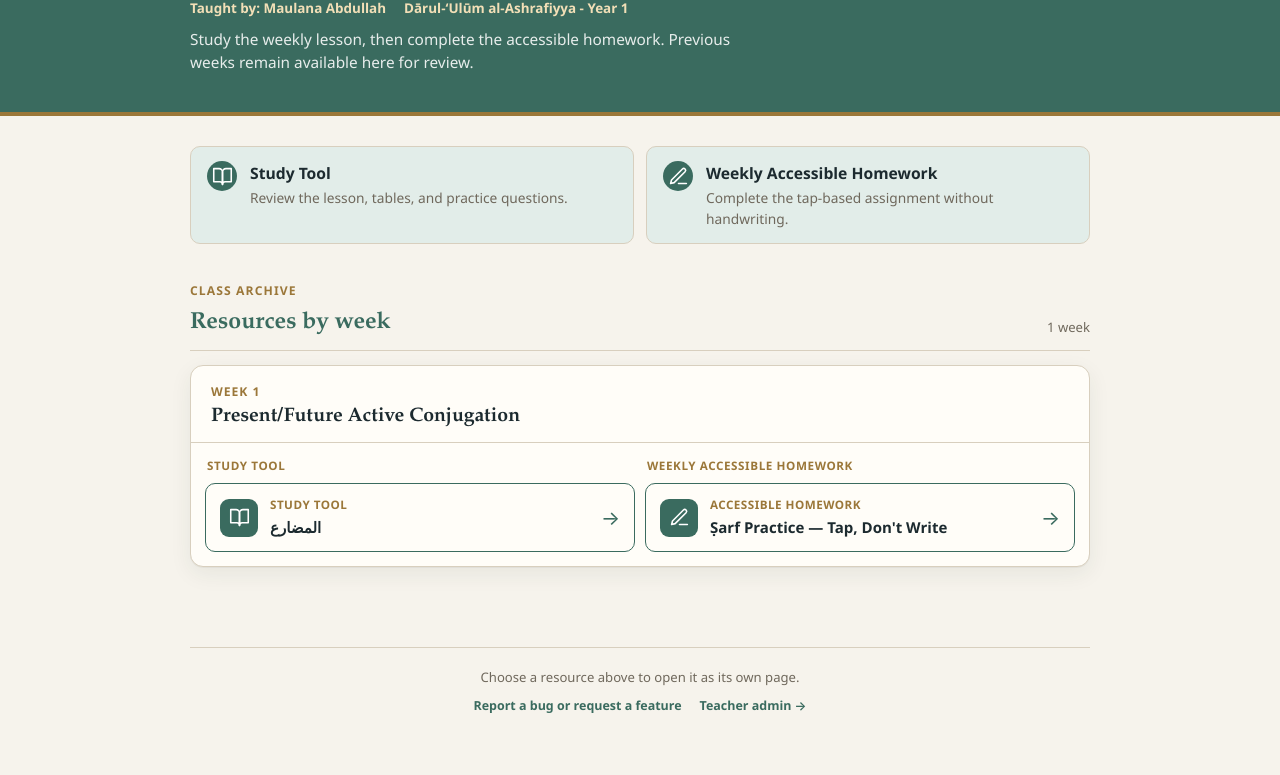
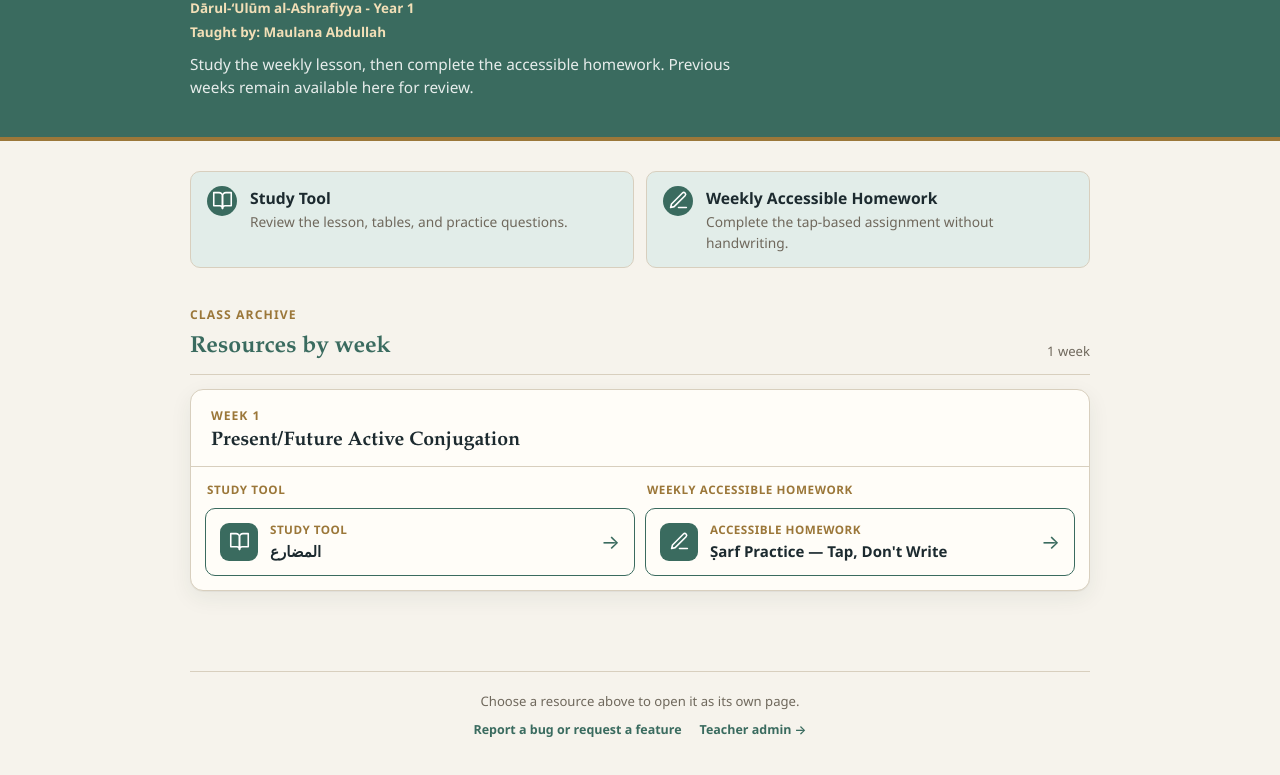
Before and after one commit to safiyahlakhany/sarfTools-DUA-year1, a plain HTML site: page index.html in a window 1280 px wide. Shown: the part 141-916 px from the top of the page. Before the commit the page ends 892 px from the top, so only its background shows below. Drawn offline with Linux system fonts and the light colour scheme.

Commit message:
Reorder class header details

```diff
--- a/assets/site.css
+++ b/assets/site.css
@@ -313,7 +313,6 @@ h1 .arabic {
   .resource-guide { grid-template-columns: 1fr 1fr; }
   .resource-links { grid-template-columns: 1fr 1fr; }
   .week-header { padding-inline: 20px; }
-  .class-details { flex-direction: row; }
 }
 
 @media (prefers-reduced-motion: reduce) {
--- a/index.html
+++ b/index.html
@@ -14,8 +14,8 @@
       <p class="eyebrow">Arabic class resources</p>
       <h1>The Science of Morphology <span class="arabic" lang="ar">علم الصرف</span></h1>
       <div class="class-details">
+        <span>Dārul-‘Ulūm al-Ashrafiyya - Year 1</span>
         <span>Taught by: Maulana Abdullah</span>
-        <span>Dārul-‘Ulūm al-Ashrafiyya - Year 1</span>
       </div>
       <p class="intro">Study the weekly lesson, then complete the accessible homework. Previous weeks remain available here for review.</p>
     </div>
```
